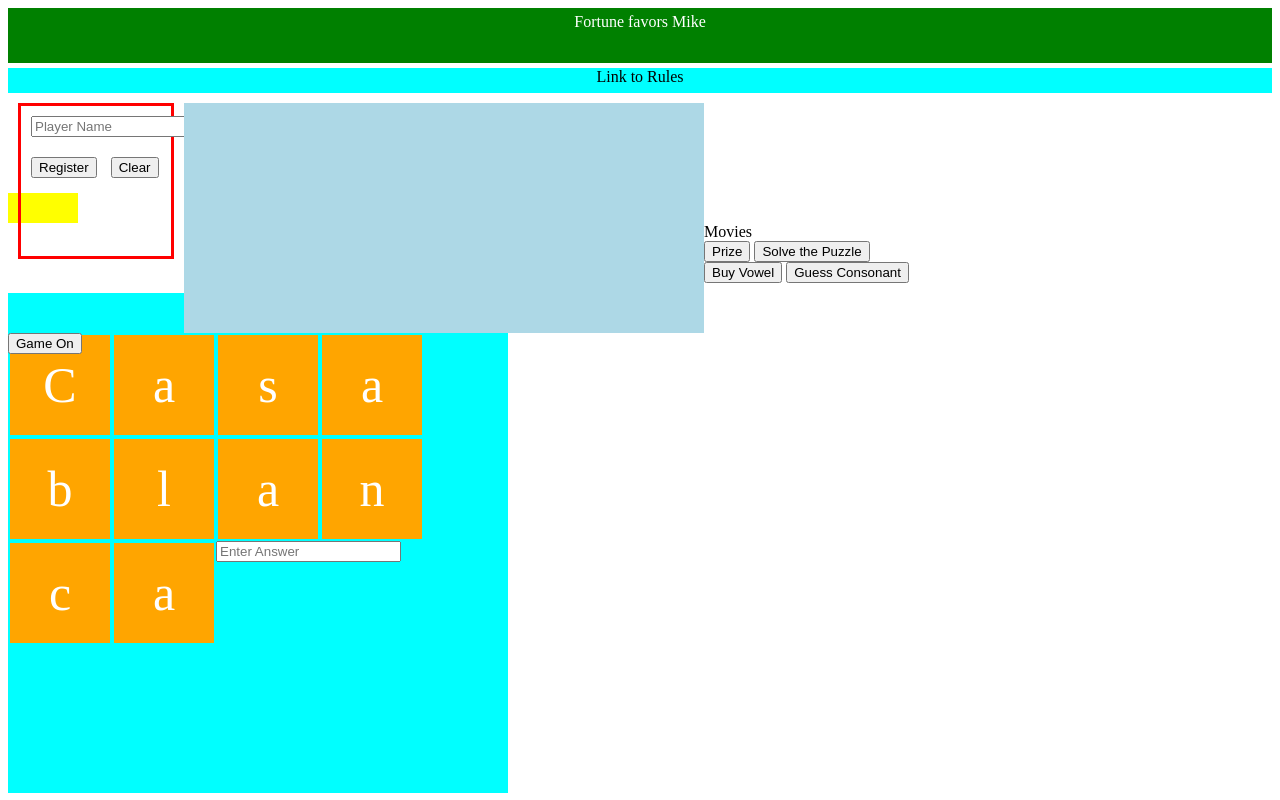
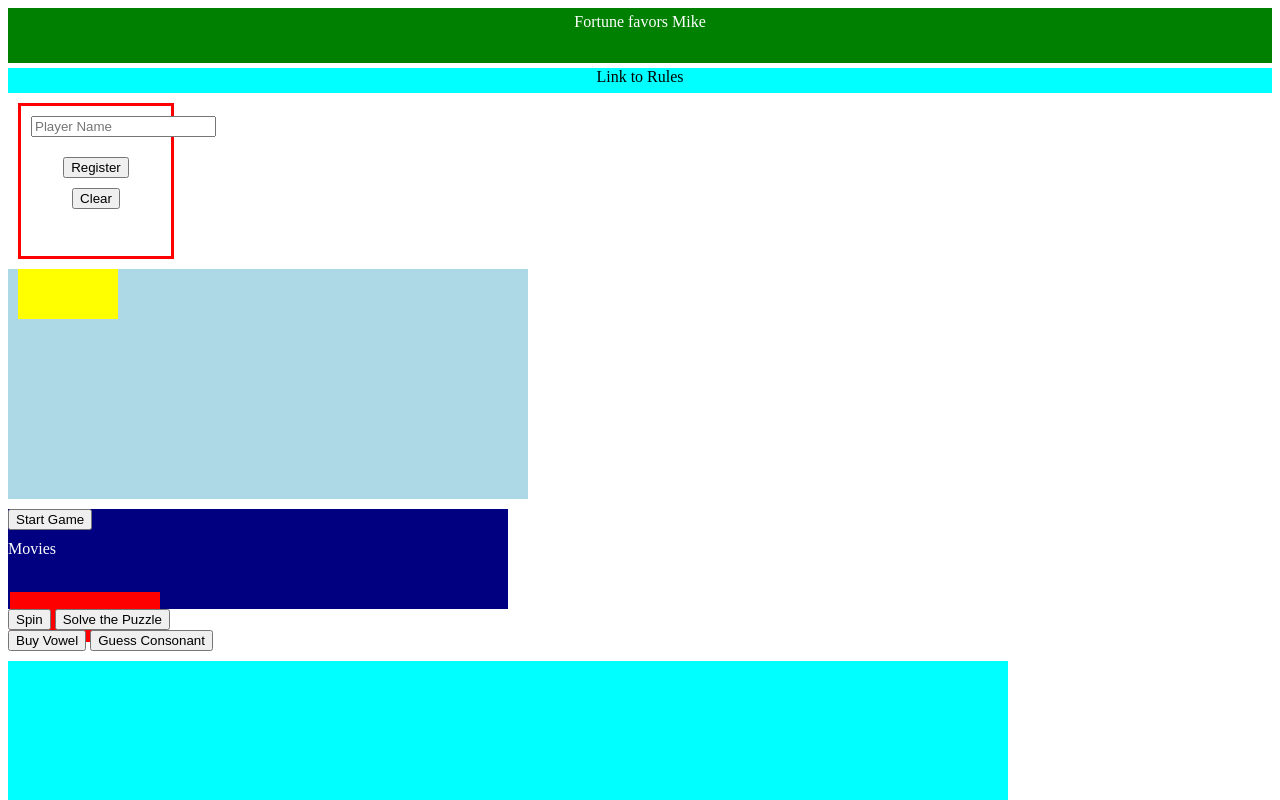
Before and after one commit to FreshOceans/MPP_Capstone, a plain HTML site: page index.html in a window 1280 px wide. Both pictures are taken after a click on the button "Register". Shown: the top 800 px of the page. Drawn offline with nearby package versions, Linux system fonts and the light colour scheme.

Commit message:
added start bunt functionality

```diff
--- a/index.html
+++ b/index.html
@@ -21,6 +21,7 @@
 				<input type="text" id="playerName" class="register" placeholder="Player Name">
 				<br>
 				<input type="button" id="registerBTN" class="register" name="register" value="Register">
+				<br>
 				<input type="button" id="clearBTN" name="clear" value="Clear">
 			</form>
 		</div>
@@ -45,7 +46,7 @@
 
 		<div id="gameInfo">
 			<div id="start">
-				<input type="button" name="start" value="Game On">
+				<input type="button" id="startBTN" name="start" value="Start Game">
 			</div>
 			<div id="category">Movies</div>
 			<div id="timer"></div>
@@ -53,7 +54,7 @@
 
 		<div id="gameButtons">
 			<div id="phase1">
-				<input type="button" name="spin" id="spin" value="Prize">
+				<input type="button" name="spin" id="spin" value="Spin">
 				<input type="button" name="solve" id="solve" value="Solve the Puzzle">
 			</div>
 			<div id="phase2">
@@ -65,9 +66,10 @@
 
 		<div id="gameBoard">
 			<div id="board"></div>
-			<div id="guessBox">
-				<input type="text" id="guessText" placeholder="Enter Answer">
-			</div>
+		</div>
+
+		<div id="guessBox">
+			<input type="text" id="guessText" placeholder="Enter Answer">
 		</div>
 
 
--- a/script.js
+++ b/script.js
@@ -6,15 +6,14 @@ $(document).ready(function() {
         vowels: [ "A", "E", "I", "O", "U" ],
         consonants: [ "B", "C", "D", "F", "G", "H", "J", "K", "L", "M", "N", "P", "Q", "R", "S", "T", "V", "W", "X", "Y", "Z" ],
         wheel_1: ["Bankrupt", "Bankrupt", "800", "800", "900", "900", "900", "600", "600", "700", "700", "700", "550", "650", "650", "2500", "Lose a Turn", "1000000"],
-        wheel_2: ["Bankrupt", "Bankrupt", "800", "800", "900", "900", "900", "600", "600", "700", "700", "700", "550", "650", "650", "3500", "Lose a Turn", "1000000"],
-        wheel_3: ["Bankrupt", "Bankrupt", "800", "800", "900", "900", "900", "600", "600", "700", "700", "700", "550", "650", "650", "5000", "Lose a Turn", "1000000"],
+        // wheel_2: ["Bankrupt", "Bankrupt", "800", "800", "900", "900", "900", "600", "600", "700", "700", "700", "550", "650", "650", "3500", "Lose a Turn", "1000000"],
+        // wheel_3: ["Bankrupt", "Bankrupt", "800", "800", "900", "900", "900", "600", "600", "700", "700", "700", "550", "650", "650", "5000", "Lose a Turn", "1000000"],
         myPlayers: [],
         phrase: [ "Casablanca", "The Matrix", "Shawkshank Redemption", "Toy Story", "Fight Club", "Inception", "The Dark Knight", "City of God", "The_Departed", "Seven Samurai" ],
         // ======= Initialize App =========
         Initialize: function() {
             console.log("== Initialize ==");
             this.activateUserInterface();
-            this.loadGameBoard();
         },
         // ====== Enable User Interaction =======
         activateUserInterface: function() {
@@ -37,7 +36,8 @@ $(document).ready(function() {
             var nextPlayer = new this.Player(playerName);
             this.myPlayers.push(nextPlayer);
             console.log(this.myPlayers[this.myPlayers.length - 1]);
-            // createPlayerCard();
+            this.createPlayerCard();
+            this.activateStartBTN();
         },
         // ======= Player Constructor =======
         Player: function(playerName) {
@@ -47,21 +47,27 @@ $(document).ready(function() {
         createPlayerCard: function() {
             console.log("== createPlayerCard ==");
             var playerBoard = $('#playerBoard');
-            for (var i = 0; i < myPlayers.length; i++) {
-                nextPlayer = myPlayers[i];
+            for (var i = 0; i < this.myPlayers.length; i++) {
+                nextPlayer = this.myPlayers[i];
                 console.log("nextPlayer:", nextPlayer);
-            }
-
+                var playerBox = $("<div>", {id: "player_" + i, class: "players"});
+                $('#playerBoard').append(playerBox);
+                $('#playerBoard').children().last().html(nextPlayer);
+            };
         },
         // ======= Enable Game Start =======
         activateStartBTN: function() {
-            // this.loadPlayerBoard();
-            // this.loadGameBoard();
+            console.log("== activateStartBTN ==");
+            var self = this;
+            $('#startBTN').on('click', function(e){
+                console.log('-- startBTN --');
+            self.loadGameBoard();
             // this.activateGameTimer();
             // this.activateNewGameBTN();
+            });
         },
         // ===== Enable Game Timer =====
-        activateGameTimer:  function() {
+        activateGameTimer: function() {
         },
         // Enable New Game
         activateNewGameBTN: function() {
@@ -69,8 +75,7 @@ $(document).ready(function() {
         // ===== Load Game Board =====
         loadGameBoard: function() {
             console.log("== loadGameBoard ==");
-            var self = this;
-            var gameBoard = $('#gameBoard');
+            // var gameBoard = $('#gameBoard');
             var activePhrase = this.phrase[0];
             for (var i = 0; i < activePhrase.length; i++) {
                 nextLetter = activePhrase[i];
@@ -117,6 +122,10 @@ $(document).ready(function() {
         },
         // Enable Player Guess Field
         activatePlayerGuess: function() {
+            // activateAnswerBTN();
+        },
+        // Enable Answer Button
+        activateAnswerBTN: function() {
         },
         // Display Player Guess
         displayGuess: function() {
--- a/style.css
+++ b/style.css
@@ -1,3 +1,4 @@
+/*======  Game Logo ======*/
 #gameTitle {
 	text-align: center;
 	height: 50px;
@@ -5,31 +6,43 @@
 	padding-top: 5px;
 	color: white;
 }
+/*===== Link to Rules ======*/
 #rules {
 	text-align: center;
 	height: 25px;
 	background-color: aqua;
 	margin-top: 5px;
 }
+/*======= Player Registration =======*/
 #playerReg {
-	float: left;
+	/*float: left;*/
 	height: 150px;
 	width: 150px;
 	border: solid;
 	border-color: red;
 	margin: 10px;
+	text-align: center;
 }
 .register {
 	margin: 10px;
 }
+/*======= Player Score Cards =======*/
 #playerBoard {
-	float: left;
+	/*float: left;*/
 	height: 230px;
 	width: 520px;
 	background-color: lightblue;
 	margin-top: 10px;
 }
-.playerScores {
+.players {
+	/*float: left;*/
+	height: 50px;
+	width: 100px;
+	background-color: yellow;
+	color: black;
+	margin: 10px;
+}
+/*.playerScores {
 	float: left;
 	height: 200px;
 	width: 150px;
@@ -37,19 +50,38 @@
 }
 #player1, #player2, #player3 {
 	margin: 10px 10px 10px 10px;
-}
+}*/
 .name, .roundTotal, .gameTotal {
 	height: 30px;
 	width: 125px;
 	background-color: red;
 	margin: 10px;
 }
+/*======= Buttons =======*/
 #start {
-	margin-top: 100px;
-	height: 30px;
-	width: 70px;
-	background-color: yellow;
+	margin-top: 10px;
+	margin-bottom: 10px;
 }
+
+/*======  Game Info =======*/
+#gameInfo {
+	height: 100px;
+	width: 500px;
+	background-color: navy;
+}
+#category {
+	height: 50px;
+	width: 150px;
+	color: white;
+}
+#timer {
+	height: 50px;
+	width: 150px;
+	background-color: red;
+	margin: 2px;
+}
+
+/*======= GameBoard =======*/
 .letters {
 	float: left;
 	height: 100px;
@@ -64,9 +96,14 @@
 #gameBoard {
 	/*display: flex;*/
 	background-color: aqua;
-	height: 500px;
-	width: 500px;
+	height: 350px;
+	width: 1000px;
 	/*flex-wrap: wrap;*/
 	margin-top: 10px;
-
 }
+#guessBox {
+	height: 50px;
+	width: 200px;
+	background-color: grey;
+	margin: 10px;
+}
```
